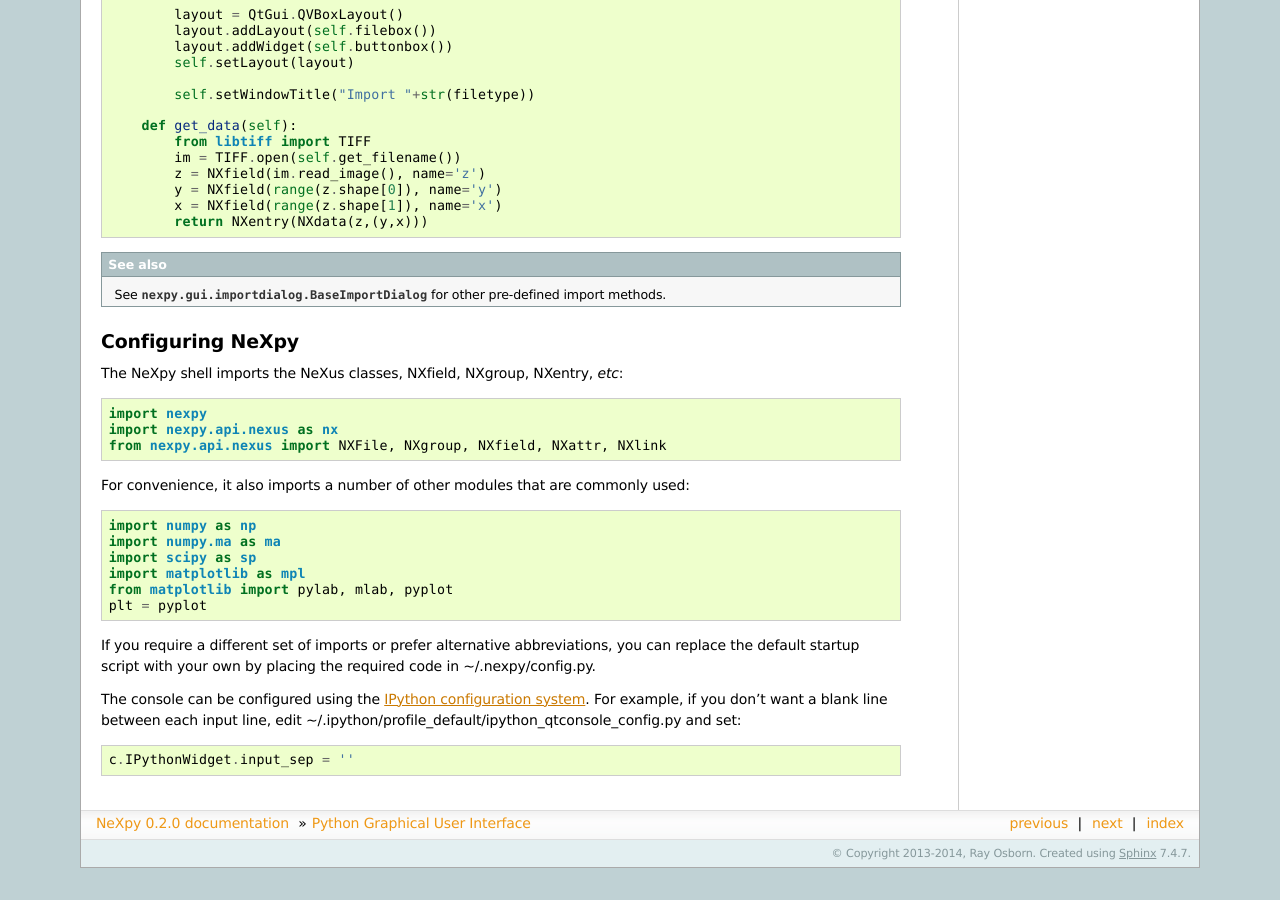
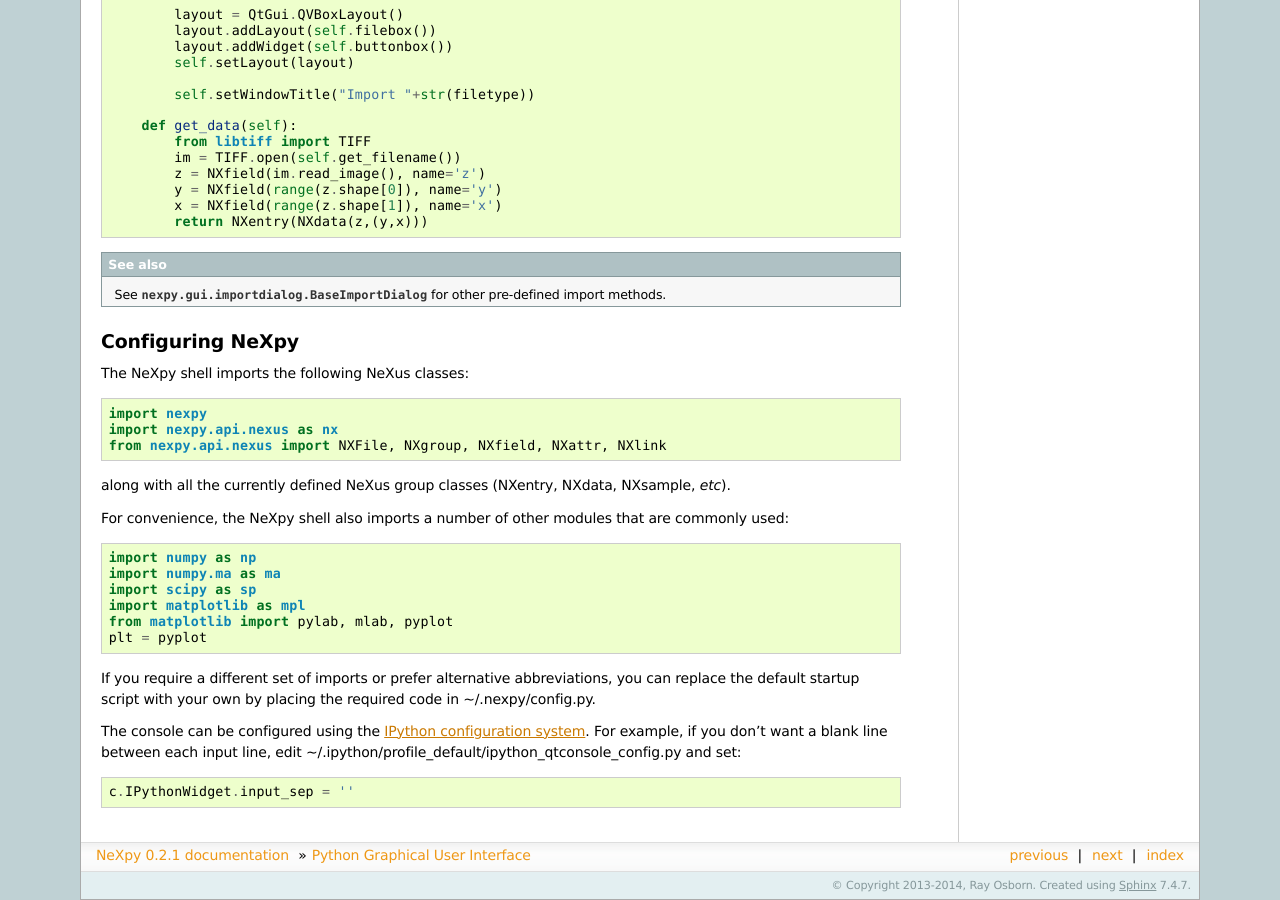
Before and after one commit to nexpy/nexpy, a Sphinx documentation site: the page built from doc/source/pythongui.rst, in a window 1280 px wide and 900 px high, scrolled down 11455 px. Built offline with Sphinx 7.4.7, drawn with Linux system fonts in a browser that asks for light colours; before the commit the page ends 12323 px from its top, so only the background shows below that; some of the changed text lies outside the part shown.

Commit message:
Updated version number

```diff
--- a/doc/source/pythongui.rst
+++ b/doc/source/pythongui.rst
@@ -572,14 +572,17 @@ Here is an example of an import dialog::
 
 Configuring NeXpy
 -----------------
-The NeXpy shell imports the NeXus classes, NXfield, NXgroup, NXentry, *etc*::
+The NeXpy shell imports the following NeXus classes::
 
  import nexpy
  import nexpy.api.nexus as nx
  from nexpy.api.nexus import NXFile, NXgroup, NXfield, NXattr, NXlink
 
-For convenience, it also imports a number of other modules that are commonly
-used::
+along with all the currently defined NeXus group classes (NXentry, NXdata,
+NXsample, *etc*).
+
+For convenience, the NeXpy shell also imports a number of other modules that are
+commonly used::
 
  import numpy as np
  import numpy.ma as ma
--- a/src/nexpy/__init__.py
+++ b/src/nexpy/__init__.py
@@ -10,7 +10,7 @@
 #-----------------------------------------------------------------------------
 
 __package_name__ = u'NeXpy'
-__version__ = u'0.2.0'
+__version__ = u'0.2.1'
 
 __documentation_author__ = u'Ray Osborn'
 __documentation_copyright__ = u'2013-2014, Ray Osborn'
```
